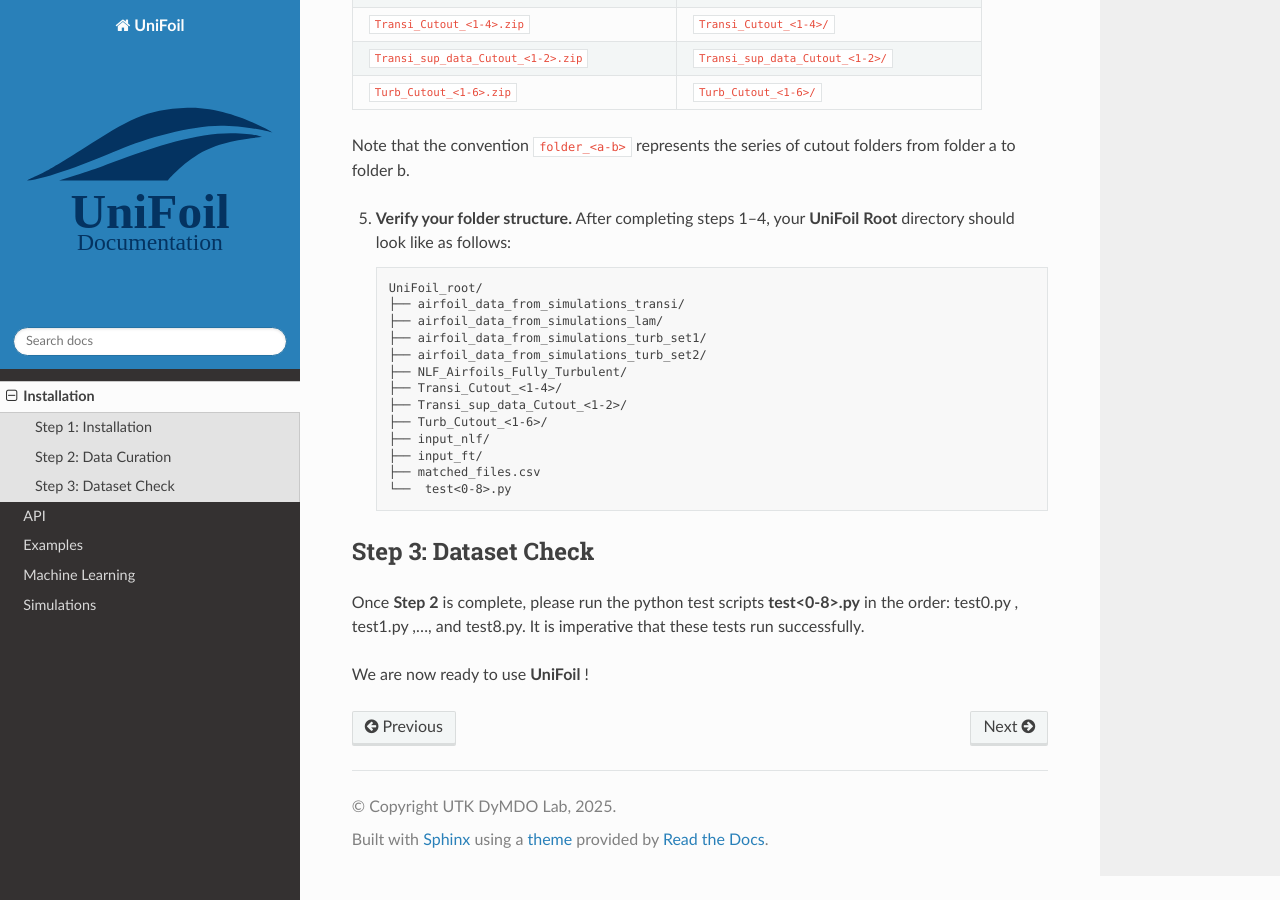
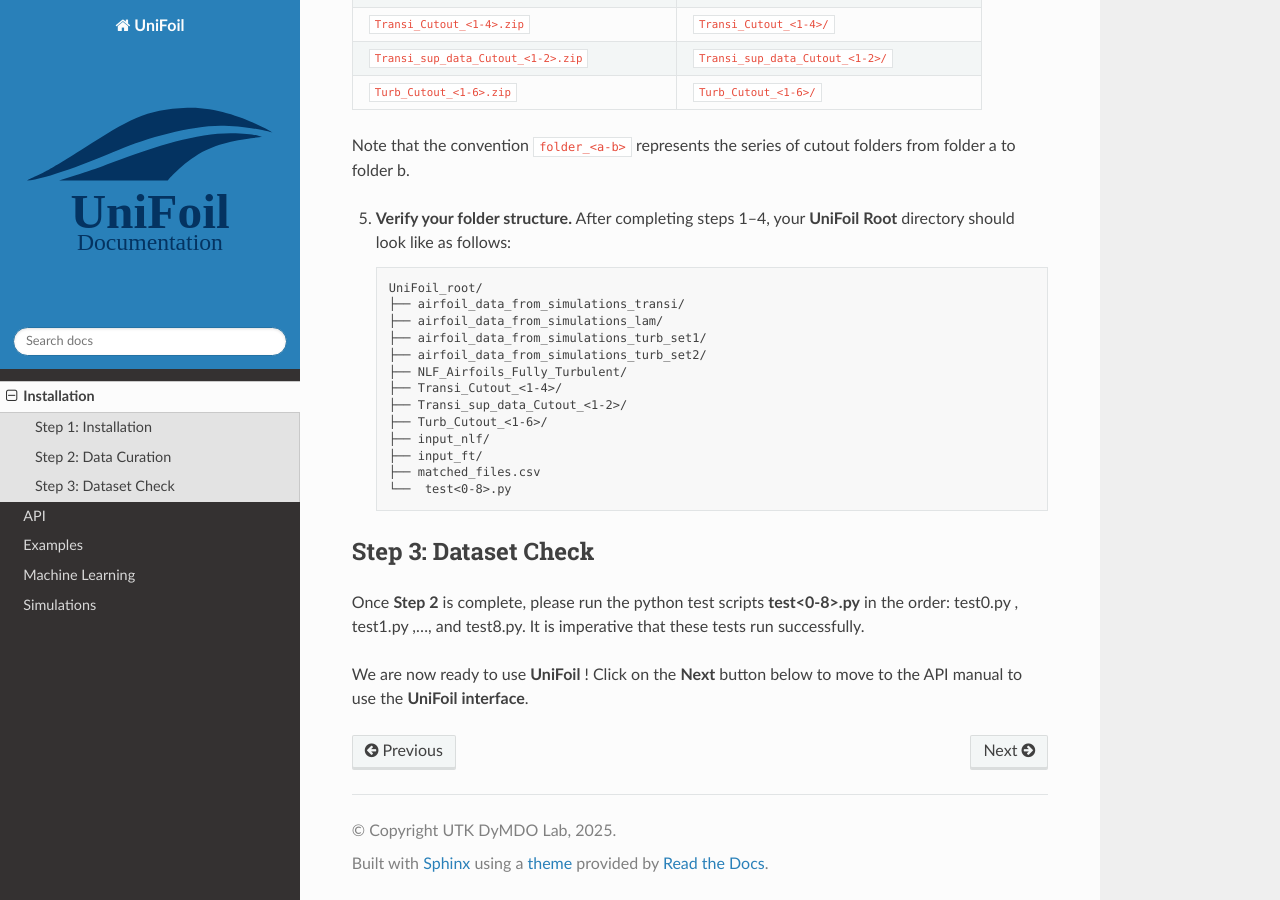
Before and after one commit to BenjaminMelanson/unifoilDocs, a Sphinx documentation site: the page built from docs/source/installation.rst, in a window 1280 px wide and 900 px high, scrolled down 1237 px. Built offline with Sphinx 7.4.7 and the Read the Docs theme 3.1.0, drawn with Linux system fonts in a browser that asks for light colours.

Commit message:
Update installation.rst

```diff
--- a/docs/source/installation.rst
+++ b/docs/source/installation.rst
@@ -97,3 +97,4 @@ It is imperative that these tests run successfully.
 
 
 We are now ready to use **UniFoil** !
+Click on the **Next** button below to move to the API manual to use the **UniFoil interface**.
```
